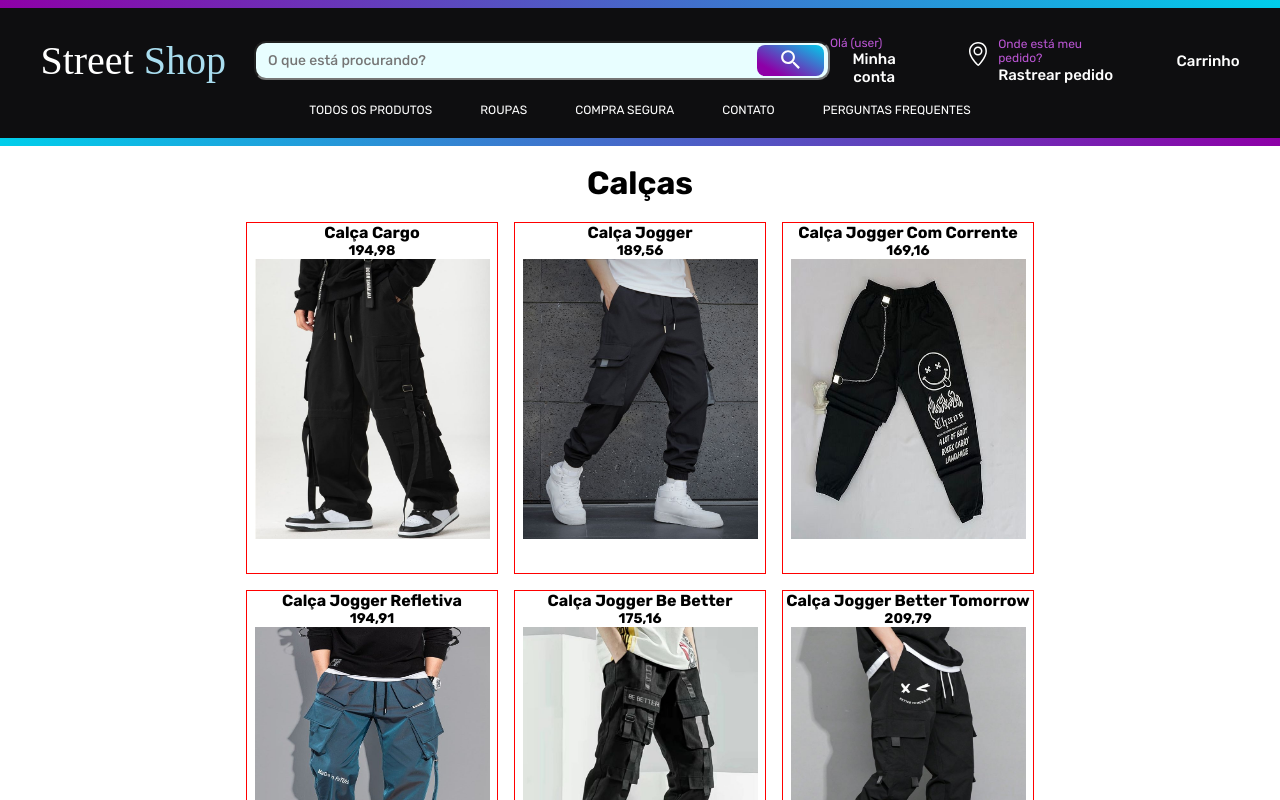
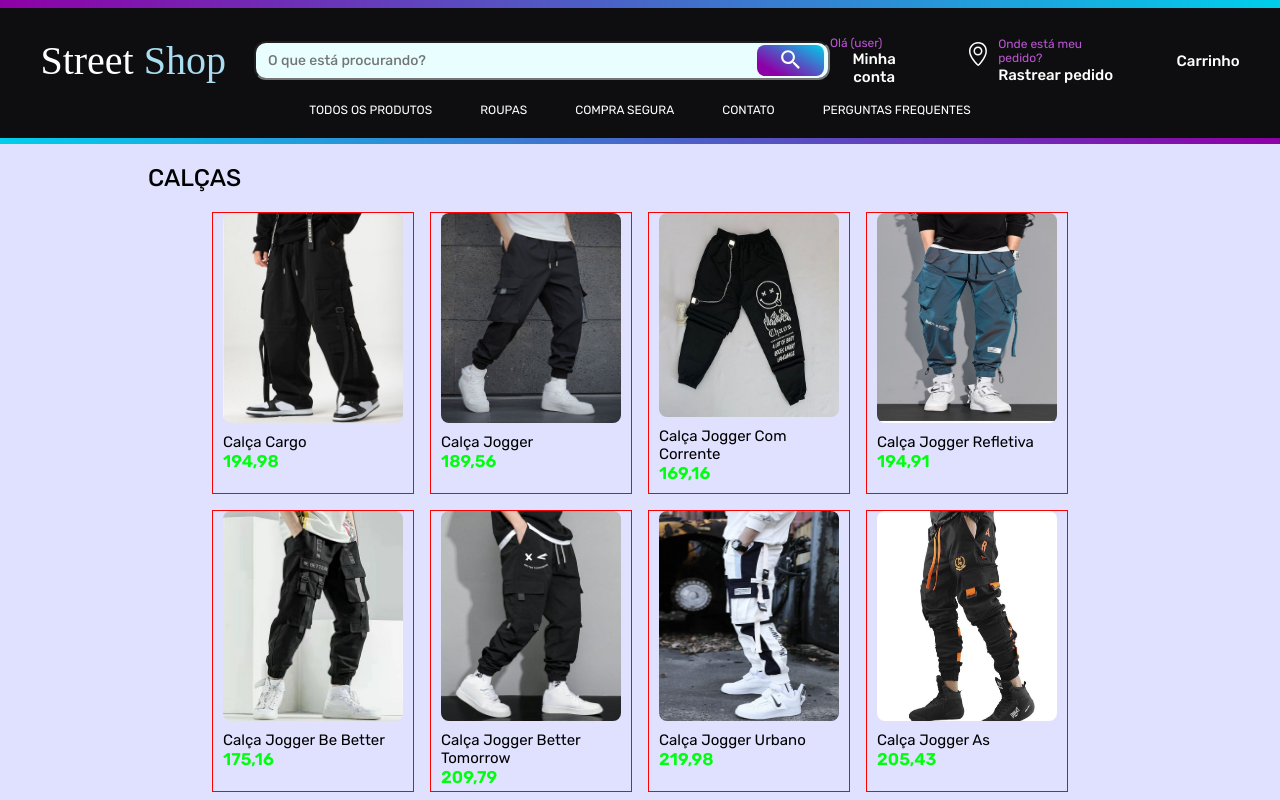
Before and after one commit to gustavocarvalho-ra/NextJs-Loja_Roupas, a Next.js app: page /calcas in a window 1280 px wide. Shown: the top 800 px of the page. Built offline with nearby package versions, Linux system fonts and the light colour scheme; a web font is replaced by a local one.

Commit message:
style: card

```diff
--- a/app/calcas/page.tsx
+++ b/app/calcas/page.tsx
@@ -15,16 +15,20 @@ export default function Test () {
     <>
       <Header/>
       <Car>
-        <h1 className="ti">Calças</h1>
+        <div style={{width: "80%", display: "flex",alignItems: "flex-start"}}>
+          <h1 className="ti" >Calças</h1>
+        </div>
         <div className="cards">
           {produtos
           .filter(item => item.type === "calça")
           .map(item => (
             // eslint-disable-next-line react/jsx-key
             <div className="card">
-              <h1 key={item.name}>{item.name}</h1>
-              <h2 key={item.price}>{item.price}</h2>
-              <Image src={item.photo} alt="test" width={235} height={280} style={{backgroundSize: "auto", backgroundRepeat: "no-repeat"}}/>
+              <Image src={item.photo} alt="test" width={180} height={210} style={{backgroundSize: "auto", borderRadius: "8px"}}/>
+              <div className="info">
+                <h1 key={item.name}>{item.name}</h1>
+                <p key={item.price}>{item.price}</p>
+              </div>
             </div>
           ))}
         </div>
--- a/app/calcas/styles.ts
+++ b/app/calcas/styles.ts
@@ -6,9 +6,13 @@ export const Car = styled.div `
   align-items: center;
   justify-content: center;
   flex-direction: column;
+  background:  #e0e1ff;
 
   .ti {
     margin: 20px;
+    font-size: 24px;
+    font-weight: 450;
+    text-transform: uppercase;
   }
   .cards {
     width: 80%;
@@ -23,20 +27,32 @@ export const Car = styled.div `
   }
 
   .card {
-    width: 250px;
-    height: 350px;
+    width: 200px;
+    height: 280px;
     border: 1px solid red;
     display: flex;
     /* justify-content: center; */
     align-items: center;
     flex-direction: column;
 
-    h1{
-      font-size: 16px;
+    .info {
+      margin: 10px;
+      width: 90%;
+      display: flex;
+      flex-direction: column;
     }
 
-    h2 {
-      font-size: 14px;
+    h1{
+      font-size: 15px;
+      font-weight: 400;
     }
+
+    p {
+      font-size: 17px;
+      color: #00ff0f;
+      font-weight: 600;
+
+    }
+
   }
 `
```
